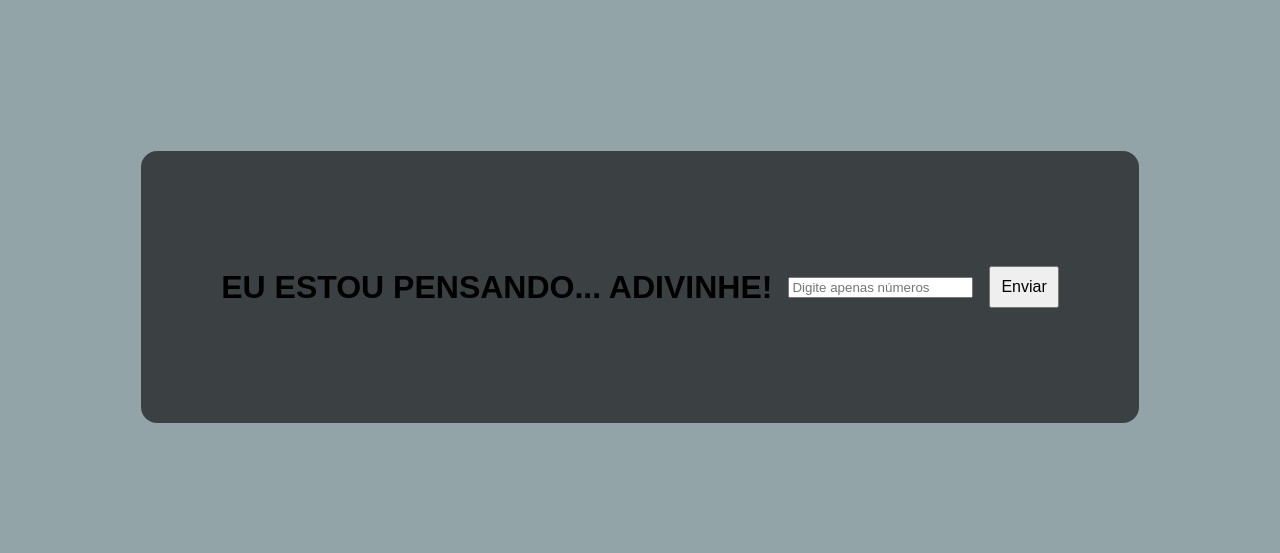
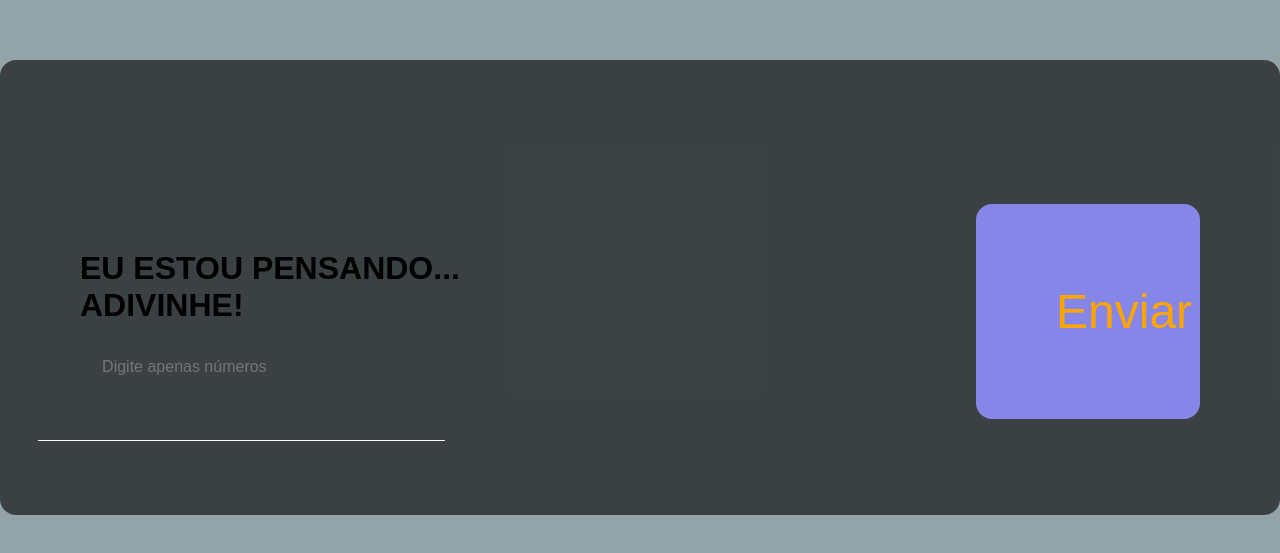
Before and after one commit to gabriel-vinicius-silva/KO-2.0, a plain HTML site: page index.html in a window 1280 px wide. Shown: the part 113-666 px from the top of the page. Drawn offline with Linux system fonts and the light colour scheme.

Commit message:
ficando mais bonito

```diff
--- a/style.css
+++ b/style.css
@@ -35,3 +35,37 @@ button {
 
 
 }
+#content input{
+
+    background-color: transparent;
+    border: none;
+    outline: none;
+    color: red;
+    font-size: 1.5rem;
+    padding: 5rem;
+    border-bottom: 1px solid white;
+    position: relative;
+    right: 46%;
+    top: 5rem;
+    outline: none;
+    font-size: 1rem;
+    padding: 4rem;
+    width: 30%;
+
+}
+#content input:focus {
+
+border-bottom: 1px solid rgb(43, 168, 226);
+
+}
+#content button{
+    padding: 5rem;
+    width: 20%;
+    font-size: 3rem;
+    background-color: rgb(134, 134, 233);
+    border: none;
+    border-radius: 1rem;
+    color: orange;
+    margin-top: 3rem;
+
+}
```
